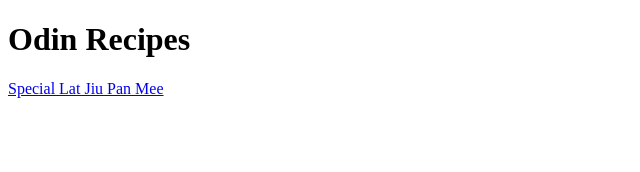
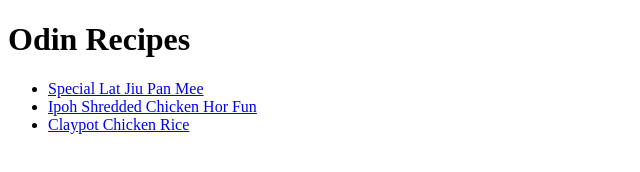
Before and after one commit to SharkyBoo/odin-recipes, a plain HTML site: page index.html in a window 1280 px wide. Shown: the whole page, without its empty margins (0-640 px from the left). Drawn offline with Linux system fonts and the light colour scheme.

Commit message:
index.html

```diff
--- a/index.html
+++ b/index.html
@@ -8,7 +8,12 @@
 </head>
 <body>
     <h1>Odin Recipes</h1>
-    <a href="recipes/latjiupanmee.html">Special Lat Jiu Pan Mee</a>
+    <ul>
+        <li><a href="recipes/latjiupanmee.html">Special Lat Jiu Pan Mee</a></li>
+        <li><a href="recipes/ipohhorfun.html">Ipoh Shredded Chicken Hor Fun</a></li>
+        <li><a href="recipes/claypotrice.html">Claypot Chicken Rice</a> </li>
+    </ul>
+
 
 </body>
 </html>
```
